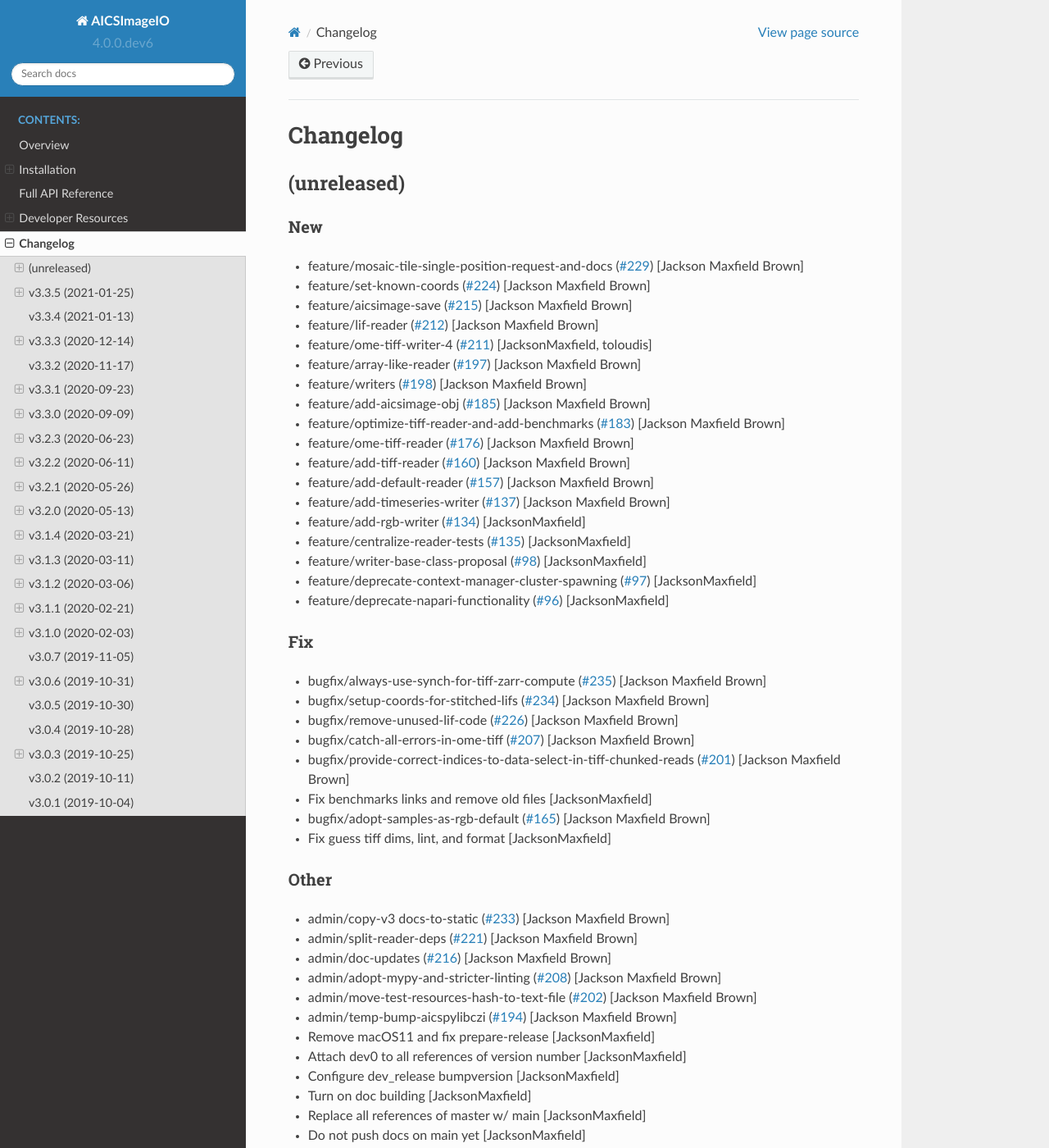
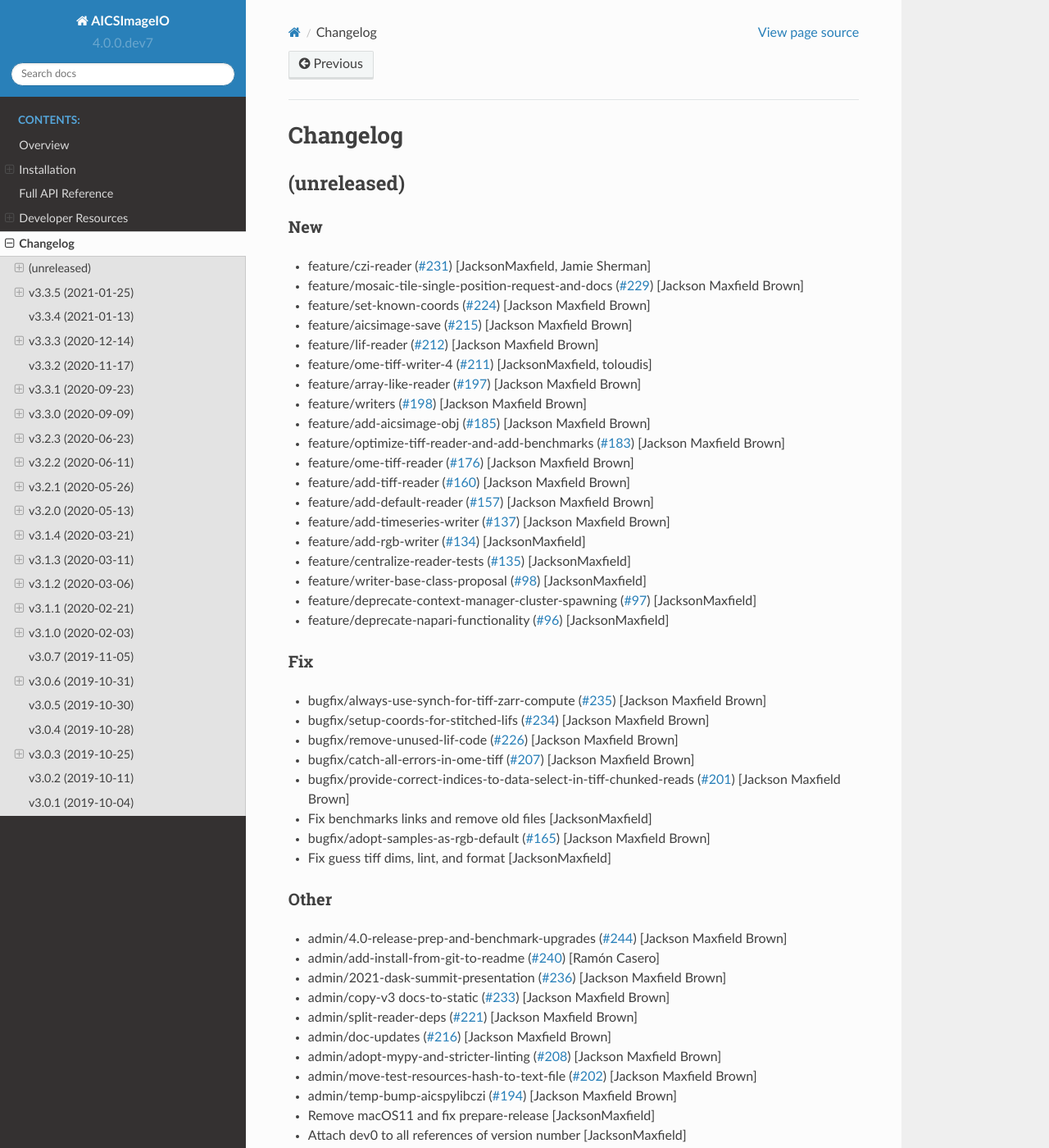
Before and after one commit to AllenCellModeling/aicsimageio, a Sphinx documentation site: the page built from docs/CHANGELOG.rst, in a window 1280 px wide and 1400 px high. Shown: the whole window at 82% size. Built offline with Sphinx 7.4.7 and the Read the Docs theme 2.0.0, drawn with Linux system fonts in a browser that asks for light colours; pages that are not in the unit, such as notebooks, are missing from menus.

Commit message:
Bump version: 4.0.0.dev6 → 4.0.0.dev7

```diff
--- a/aicsimageio/__init__.py
+++ b/aicsimageio/__init__.py
@@ -13,7 +13,7 @@ __author__ = "Jackson Maxfield Brown, Allen Institute for Cell Science"
 __email__ = "jmaxfieldbrown@gmail.com, jamies@alleninstitute.org, bowdenm@spu.edu"
 # Do not edit this string manually, always use bumpversion
 # Details in CONTRIBUTING.md
-__version__ = "4.0.0.dev6"
+__version__ = "4.0.0.dev7"
 
 
 def get_module_version() -> str:
--- a/cookiecutter.yaml
+++ b/cookiecutter.yaml
@@ -6,5 +6,5 @@ default_context:
     project_slug: "aicsimageio"
     project_short_description: "Image Reading, Metadata Conversion, and Image Writing for Microscopy Images in Pure Python"
     pypi_username: "aicspypi"
-    version: "4.0.0.dev6"
+    version: "4.0.0.dev7"
     open_source_license: "BSD license"
--- a/docs/CHANGELOG.rst
+++ b/docs/CHANGELOG.rst
@@ -6,6 +6,9 @@ Changelog
 
 New
 ~~~
+- feature/czi-reader  (`#231
+  <https://github.com/AllenCellModeling/aicsimageio/pull/231>`_)
+  [JacksonMaxfield, Jamie Sherman]
 - feature/mosaic-tile-single-position-request-and-docs  (`#229
   <https://github.com/AllenCellModeling/aicsimageio/pull/229>`_)
   [Jackson Maxfield Brown]
@@ -86,6 +89,15 @@ Fix
 
 Other
 ~~~~~
+- admin/4.0-release-prep-and-benchmark-upgrades  (`#244
+  <https://github.com/AllenCellModeling/aicsimageio/pull/244>`_)
+  [Jackson Maxfield Brown]
+- admin/add-install-from-git-to-readme  (`#240
+  <https://github.com/AllenCellModeling/aicsimageio/pull/240>`_) [Ramón
+  Casero]
+- admin/2021-dask-summit-presentation  (`#236
+  <https://github.com/AllenCellModeling/aicsimageio/pull/236>`_)
+  [Jackson Maxfield Brown]
 - admin/copy-v3 docs-to-static  (`#233
   <https://github.com/AllenCellModeling/aicsimageio/pull/233>`_)
   [Jackson Maxfield Brown]
--- a/setup.cfg
+++ b/setup.cfg
@@ -1,5 +1,5 @@
 [bumpversion]
-current_version = 4.0.0.dev6
+current_version = 4.0.0.dev7
 parse = (?P<major>\d+)\.(?P<minor>\d+)\.(?P<patch>\d+).dev(?P<dev_release>\d+)
 serialize = {major}.{minor}.{patch}.dev{dev_release}
 commit = True
@@ -25,7 +25,7 @@ test = pytest
 
 [tool:pytest]
 collect_ignore = ['setup.py']
-xfail_strict=true
+xfail_strict = true
 filterwarnings =
 	ignore::UserWarning
 	ignore::FutureWarning
--- a/setup.py
+++ b/setup.py
@@ -115,6 +115,6 @@ setup(
     url="https://github.com/AllenCellModeling/aicsimageio",
     # Do not edit this string manually, always use bumpversion
     # Details in CONTRIBUTING.md
-    version="4.0.0.dev6",
+    version="4.0.0.dev7",
     zip_safe=False,
 )
```
